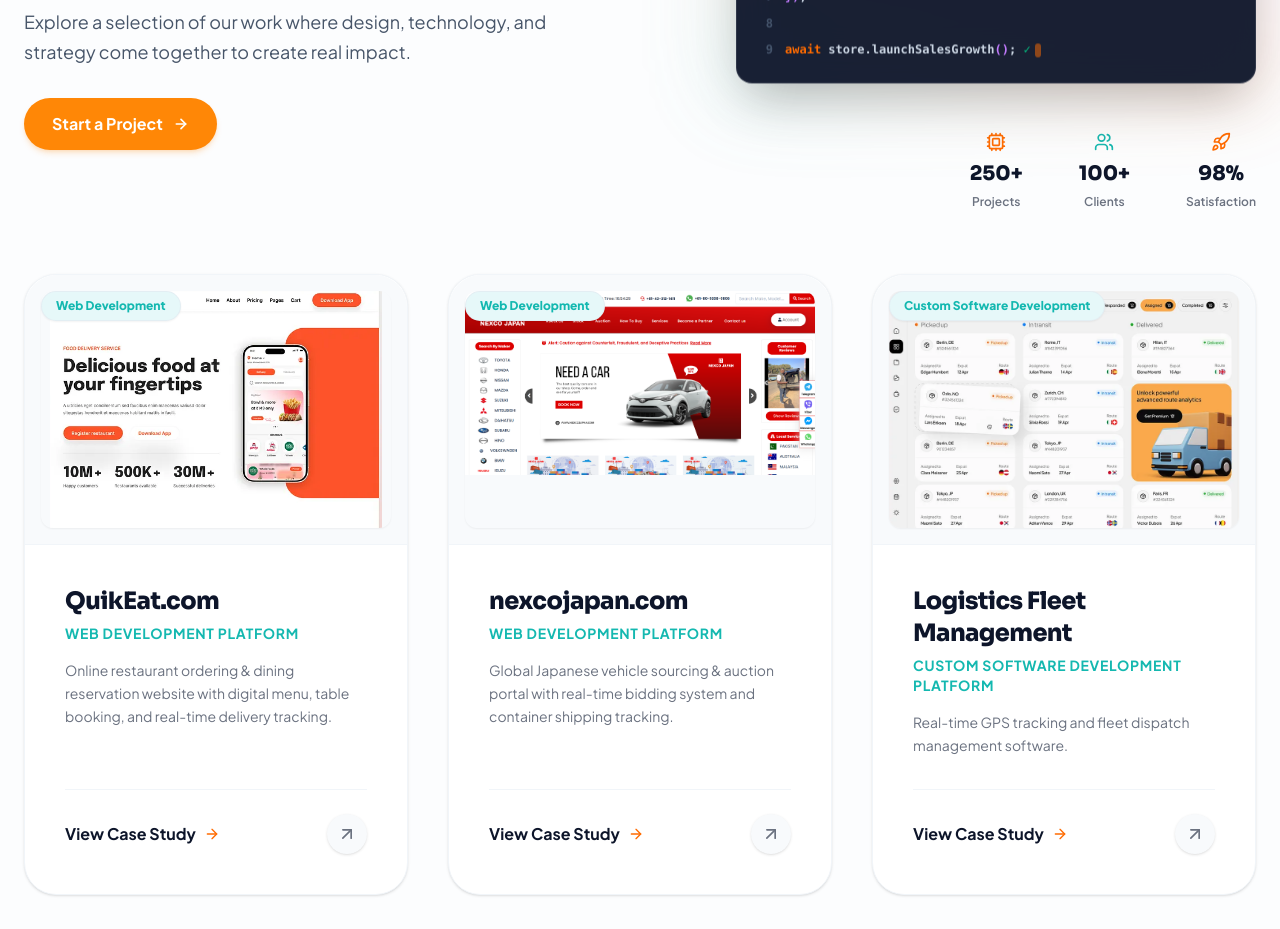
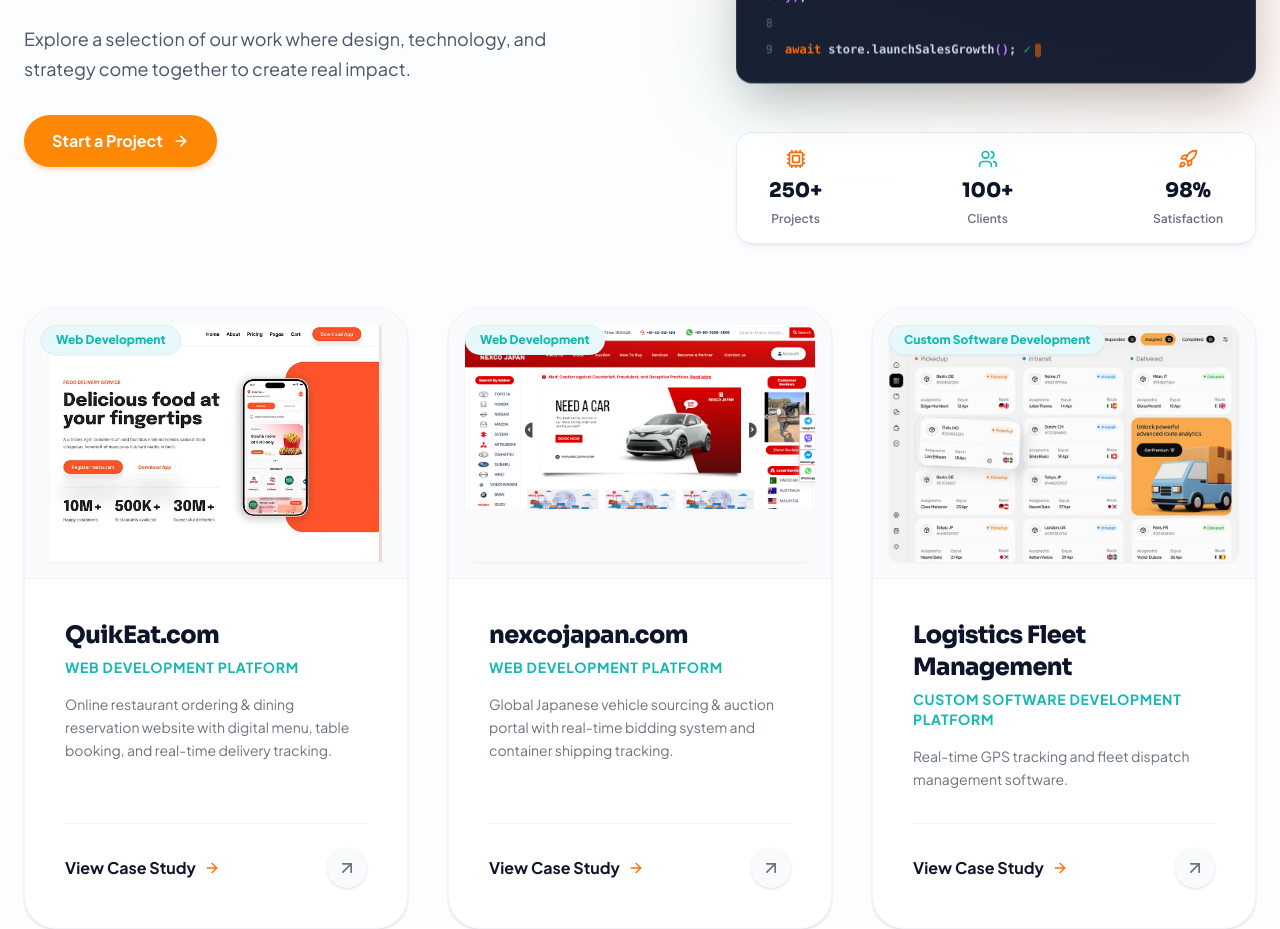
Before and after one commit to abdullahparvaiz07/DevtaSoft, a React (Vite) app: page / in a window 1280 px wide. Shown: the part 5240-6169 px from the top of the page. Built offline with nearby package versions, Linux system fonts and the light colour scheme.

Commit message:
style: Match portfolio statistics container border width to code mockup

```diff
--- a/src/components/PortfolioSection.tsx
+++ b/src/components/PortfolioSection.tsx
@@ -652,7 +652,7 @@
               <AnimatedCodeMockup />
             </motion.div>
 
-            <div className="flex items-center gap-8 sm:gap-14 w-full max-w-[520px] justify-center lg:justify-end">
+            <div className="w-full max-w-[520px] flex items-center justify-between px-4 sm:px-8 py-4 bg-white/80 backdrop-blur-md rounded-2xl border border-slate-200/80 shadow-md shadow-slate-900/5 transition-all duration-300 hover:shadow-lg">
               {[
                 { icon: Cpu, number: 250, suffix: '+', label: 'Projects', color: '#FF6B00' },
                 { icon: Users, number: 100, suffix: '+', label: 'Clients', color: '#14B8B0' },
```
